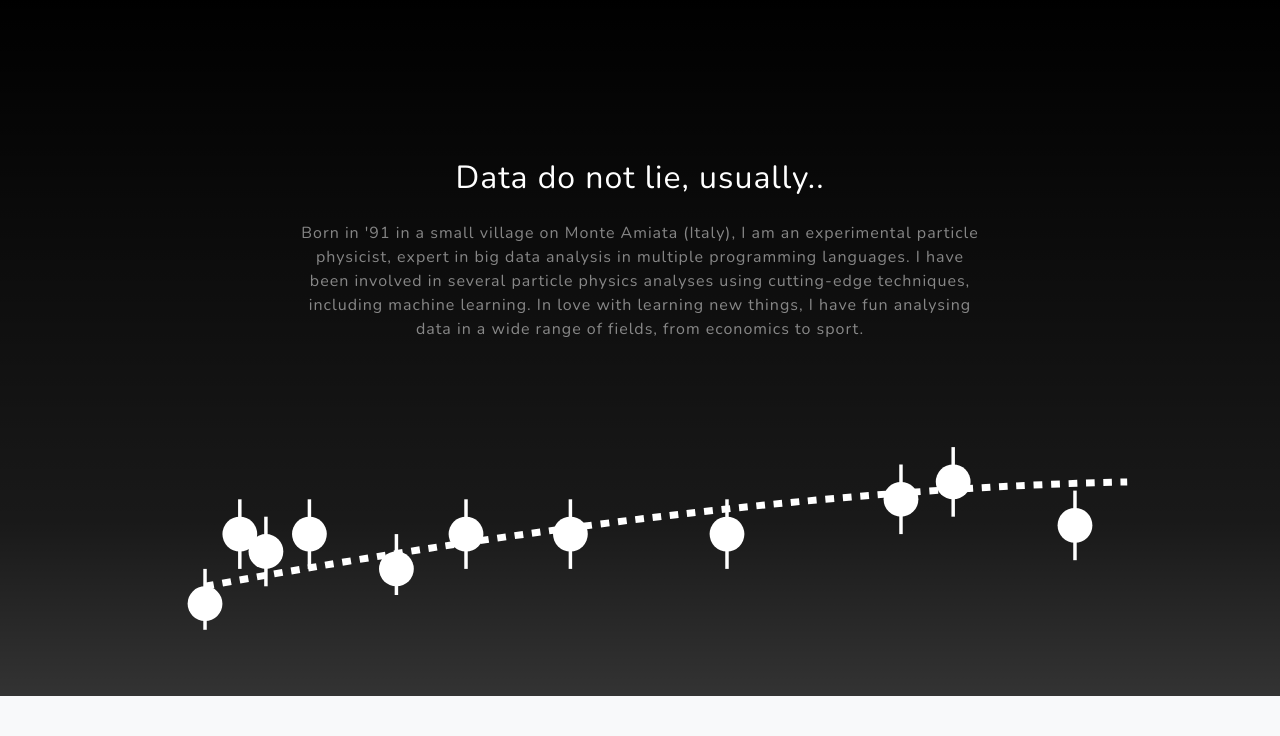
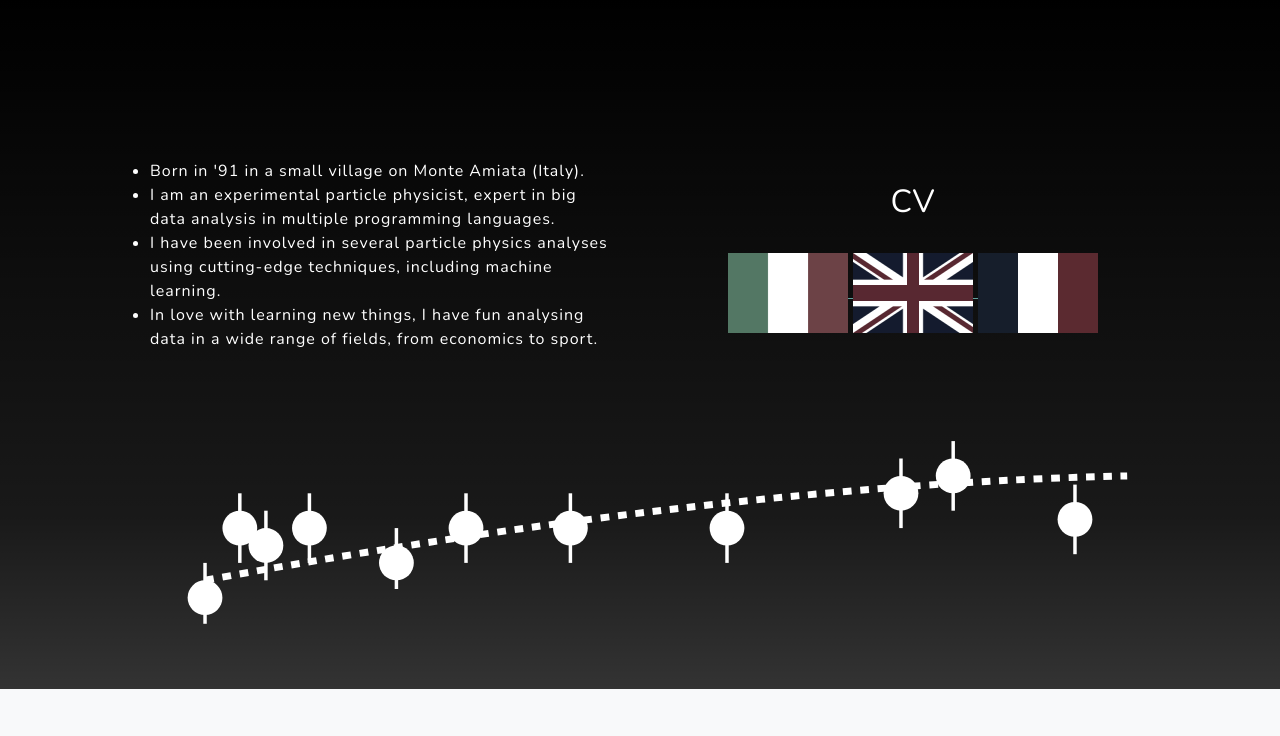
Before and after one commit to paolosabatini/my-website, a PHP site: page / in a window 1280 px wide. Shown: the part 801-1537 px from the top of the page. Run offline with PHP 8.4, Linux system fonts and the light colour scheme; some libraries are stand-ins or nearby versions.

Commit message:
about me updated and cv added

```diff
--- a/index.php
+++ b/index.php
@@ -42,8 +42,9 @@ require("init.php");
             <div class="container px-4 px-lg-5 d-flex h-100 align-items-center justify-content-center">
                 <div class="d-flex justify-content-center">
                     <div class="text-center">
-                        <h1 class="mx-auto my-0 text-uppercase">pasaba</h1>
-                        <h2 class="text-white-50 mx-auto mt-2 mb-5">physicist / data scientist</h2>
+                        <h1 class="mx-auto my-0 text-uppercase">pasaba.eu</h1>
+	                <h2 class="text-white-50 mx-auto">physicist / data scientist</h2>
+        		<h2 class="text-white-50 mx-auto mt-2 mb-5">paolo sabatini</h2>
                         <a class="btn btn-primary" href="#about">about</a>
                     </div>
                 </div>
@@ -51,15 +52,39 @@ require("init.php");
         </header>
         <!-- About-->
         <section class="about-section text-center" id="about">
-            <div class="container px-4 px-lg-5">
-                <div class="row gx-4 gx-lg-5 justify-content-center">
+	    <div class="container px-4 px-lg-5">
+
+	    <!--
+	        <div class="row gx-4 gx-lg-5 justify-content-center">
                     <div class="col-lg-8">
-                        <h2 class="text-white mb-4">Data do not lie, usually..</h2>
-                        <p class="text-white-50">
-                            Born in '91 in a small village on Monte Amiata (Italy), I am an experimental particle physicist, expert in big data analysis in multiple programming languages. I have been involved in several particle physics analyses using cutting-edge techniques, including machine learning. In love with learning new things, I have fun analysing data in a wide range of fields, from economics to sport.
+             	        <p class="text-white-50">
+                            Born in '91 in a small village on Monte Amiata (Italy).
+			    <br> I am an experimental particle physicist, expert in big data analysis in multiple programming languages.
+			    <br> I have been involved in several particle physics analyses using cutting-edge techniques, including machine learning.
+			    <br> In love with learning new things, I have fun analysing data in a wide range of fields, from economics to sport.
                         </p>
+
                     </div>
                 </div>
+	  -->
+	        <div class="row gx-4 gx-lg-5 justify-content-center">
+		   <div class="col">
+  		     <ul class="text-white" style="text-align:left">
+		        <li>  Born in '91 in a small village on Monte Amiata (Italy). </li>
+			<li> I am an experimental particle physicist, expert in big data analysis in multiple programming languages. </li>
+			<li> I have been involved in several particle physics analyses using cutting-edge techniques, including machine learning. </li>
+			<li> In love with learning new things, I have fun analysing data in a wide range of fields, from economics to sport. </li>
+		     </ul>
+		   </div>
+ 		   <div class="col">
+		      <br><h2 class="text-white"> CV </h2><br>
+ 		      <a href="docs/cv/CV_IT.pdf"> <img src="img/index/italy_flag.png" width="120" height="80" style="filter: grayscale(75%)"> </a>
+       		      <a href="docs/cv/CV_EN.pdf"> <img src="img/index/uk_flag.png" width="120" height="80"  style="filter: grayscale(75%)"> </a>
+      		      <a href="docs/cv/CV_FR.pdf"> <img src="img/index/france_flag.png" width="120" height="80"  style="filter: grayscale(75%)"> </a>
+
+		   </div>
+		</div>
+		<br><br>
 
 		<svg class="points-test" viewbox="0 0 600 130">
   		  <circle r="10" cy="105" cx="50" fill="white" />
@@ -114,8 +139,8 @@ require("init.php");
                 </div>
                 <!-- Project One Row-->
                 <div class="row gx-0 mb-5 mb-lg-0 justify-content-center">
-                    <div class="col-lg-6"><img class="img-fluid" src="img/data.jpg" alt="..." style="background-size: cover;height: 100%;width: 100%;"/></div>
-                    <div class="col-lg-6">
+		    <div class="col-lg-6"><img class="img-fluid" src="img/data.jpg" alt="..." style="background-size: cover;height: 100%;width: 100%;"/></div>
+		    <div class="col-lg-6">
                         <div class="bg-black text-center h-100 project">
                             <div class="d-flex h-100">
                                 <div class="project-text w-100 my-auto text-center text-lg-left">
```
Also changed, not shown: img/index/france_flag.png (added), img/index/italy_flag.png (added), img/index/uk_flag.png (added), 3 other files.
